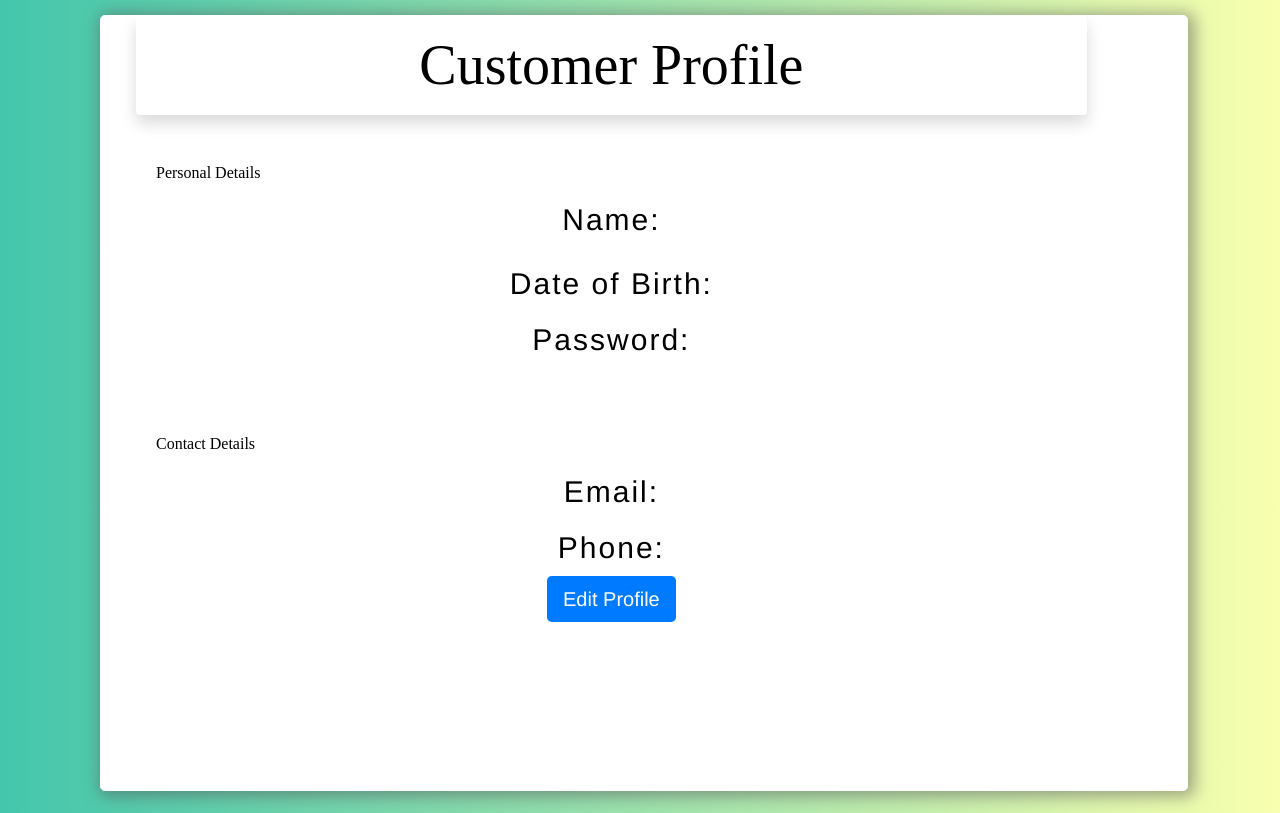
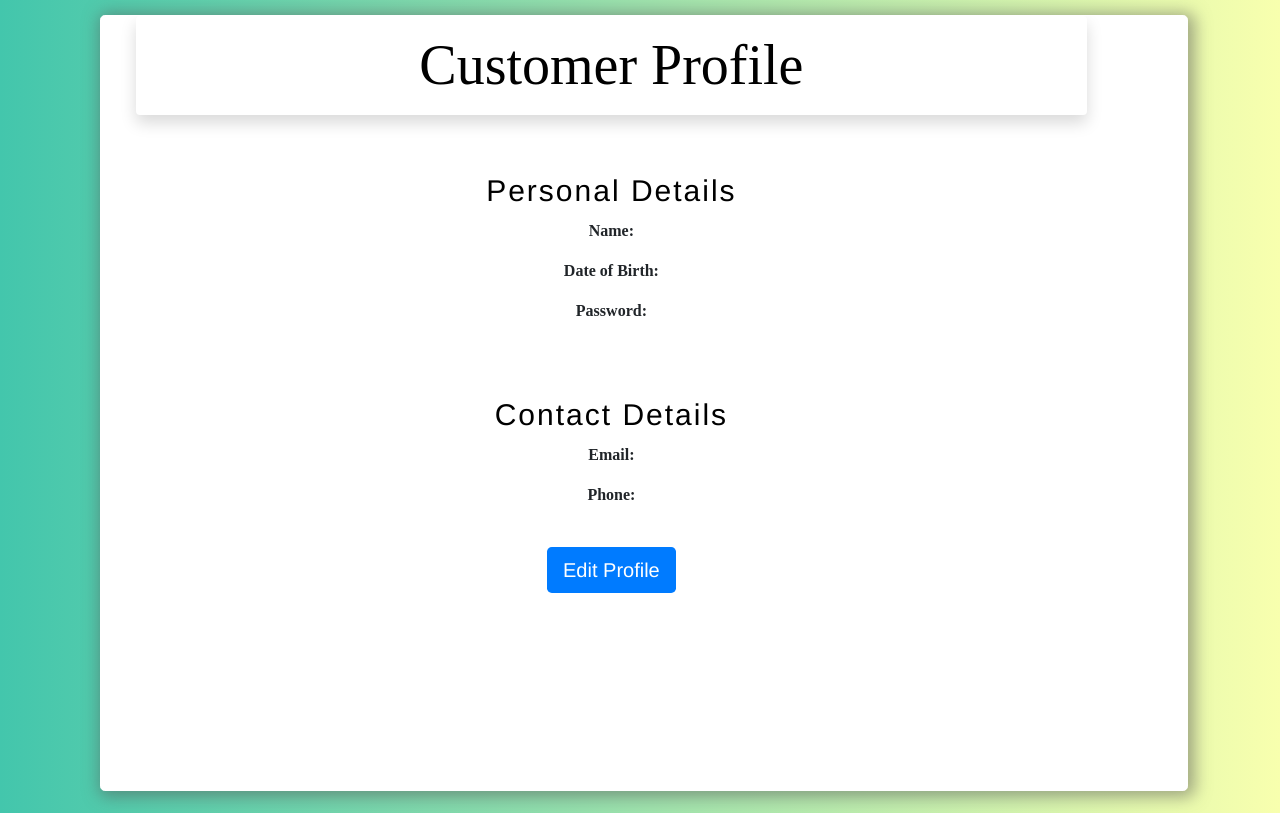
Before and after one commit to alexadonov/Studio1B_G02, a React (Create React App) app: page /custProfile in a window 1280 px wide. Built offline with nearby package versions, Linux system fonts and the light colour scheme; no server answers.

Commit message:
get cust data from db

```diff
--- a/src/custProfile.js
+++ b/src/custProfile.js
@@ -43,33 +43,32 @@ export default class Shop extends Component {
                     </div>
 
                     <div>
-                        <h2>Personal Details</h2>
+                        <h3>Personal Details</h3>
                     </div>
-                    <div>
-                        <h3>Name: </h3>
-                        <h5>{localStorage.getItem('username')}</h5>
-                    </div>
-                    <div>
-                        <h3>Date of Birth: </h3>
-                    </div>
-                    <div>
-                        <h3>Password: </h3>
-                        <h5>{localStorage.getItem('password')}</h5>
-                    </div>
+                    <p>
+                        <strong>Name: </strong> {localStorage.getItem('username')}
+                    </p>
+                    <p>
+                        <strong>Date of Birth: </strong> {localStorage.getItem('dob')}
+                    </p>
+                    <p>
+                        <strong>Password: </strong> {localStorage.getItem('password')}
+                    </p>
 
                     <br></br>
                     <br></br>
 
                     <div>
-                        <h2>Contact Details</h2>
+                        <h3>Contact Details</h3>
                     </div>
-                    <div>
-                        <h3>Email: </h3>
-                    </div>
-                    <div>
-                        <h3>Phone: </h3>
-                    </div>
+                    <p>
+                        <strong>Email: </strong> {localStorage.getItem('email')}
+                    </p>
+                    <p>
+                        <strong>Phone: </strong> {localStorage.getItem('phone')}
+                    </p>
 
+                    <br></br>
                     <a class="btn btn-primary btn-lg" href="/edit-user" role="button">Edit Profile</a>
                 </div>
             </div>
```
